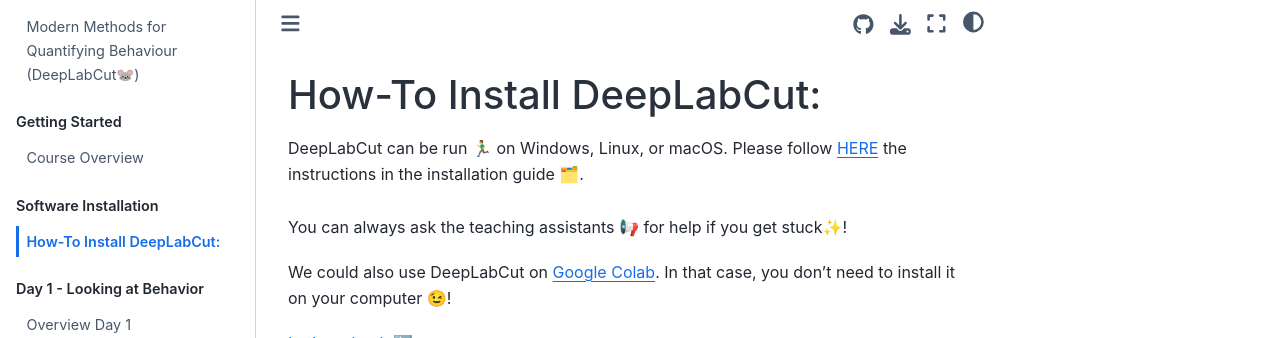
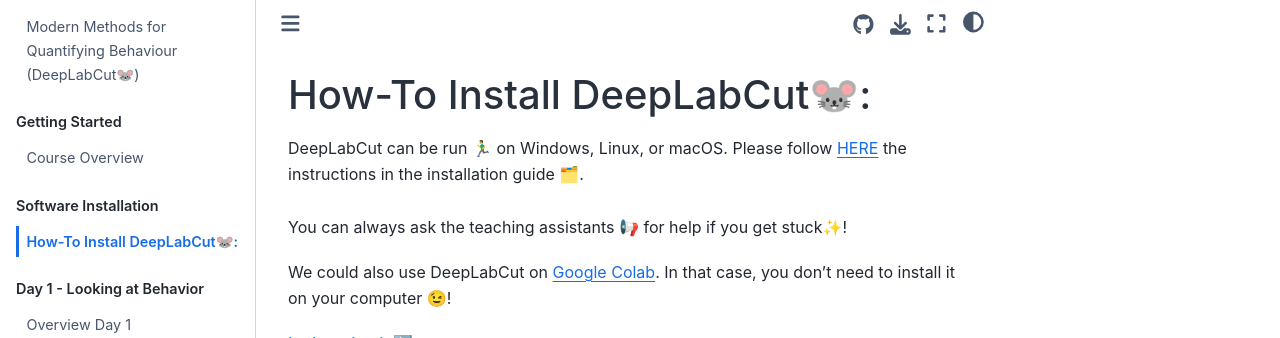
Before and after one commit to AlexEMG/DLC-Cajal-Course, a Jupyter Book: the page built from content/installation.md, in a window 1280 px wide. Shown: the top 338 px of the page. Built offline with Jupyter Book 1.0.4 settings and Sphinx 7.4.7 and the Sphinx Book theme 1.1.4, drawn with Linux system fonts in a browser that asks for light colours.

```diff
--- a/content/installation.md
+++ b/content/installation.md
@@ -1,5 +1,5 @@
 (How-To-Install-DLC)=
-# How-To Install DeepLabCut:
+# How-To Install DeepLabCut🐭:
 DeepLabCut can be run 🏃‍♂️ on Windows, Linux, or macOS.
 Please follow [HERE](https://deeplabcut.github.io/DeepLabCut/content/installation.html) the instructions in the installation guide 🗂️.
 <br /><br />
```
